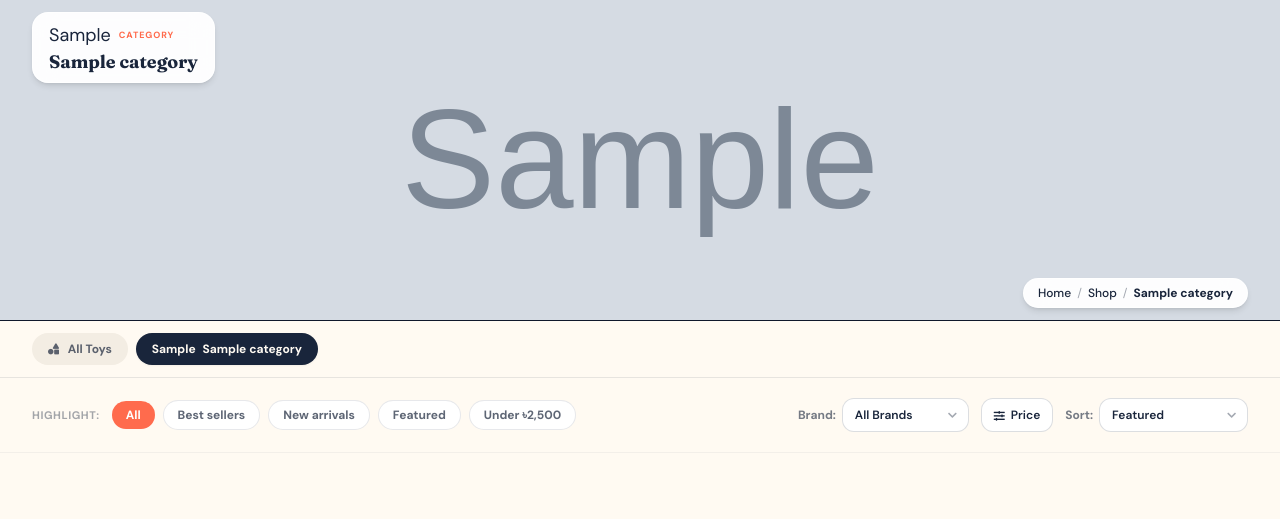
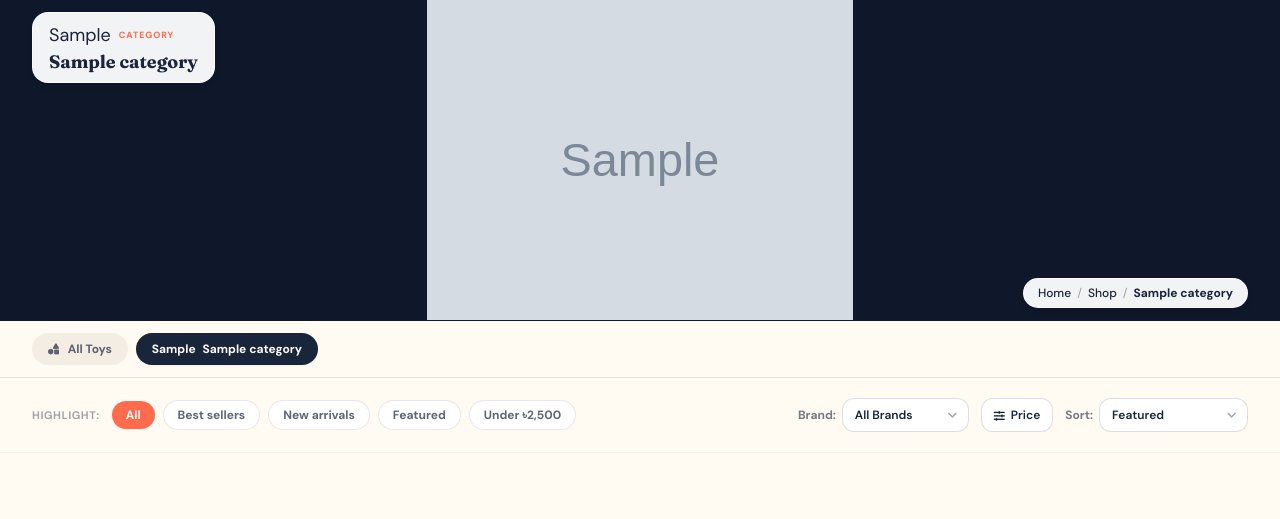
Before and after one commit to MonzurMorshed/kid_ecom, a Django app: page /shop/sample/ in a window 1280 px wide. Shown: the part 106-625 px from the top of the page. Run offline with Django 5.2, Linux system fonts and the light colour scheme; data comes from the database, SQL or seed files in the repository; tables that the repository leaves empty hold one stand-in row (values such as "Sample post"); grey boxes marked "Sample" are stand-in pictures; parts of the project's set-up code (start-up, migrations or seed data) failed here and were passed over; some libraries are stand-ins or nearby versions.

Commit message:
fix: category banner image.

```diff
--- a/templates/base.html
+++ b/templates/base.html
@@ -225,7 +225,7 @@
         .category-hero-banner img {
             width: 100% !important;
             height: 100% !important;
-            object-fit: cover !important;
+            object-fit: contain !important;
             object-position: center !important;
         }
 
--- a/templates/storefront/category_detail.html
+++ b/templates/storefront/category_detail.html
@@ -25,7 +25,7 @@
     <div class="category-hero-banner">
         <img src="{{ category_top_banner.image.url }}"
              alt="{{ category_top_banner.title|default:selected_category.name }}"
-             class="w-full h-full object-cover object-center">
+             class="w-full h-full object-contain object-center">
 
         <!-- Subtle Top & Bottom Gradient -->
         <div class="absolute inset-0 bg-gradient-to-t from-black/25 via-transparent to-black/15 pointer-events-none"></div>
```
